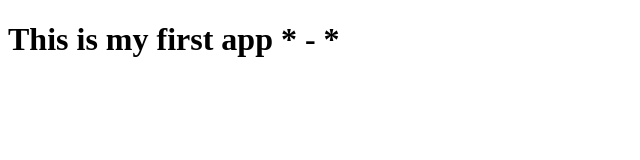
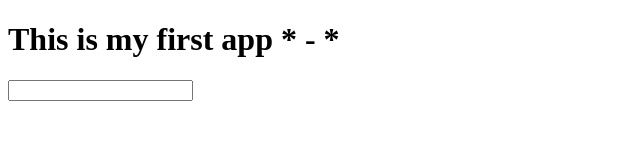
Before and after one commit to casso-it/appsample, a plain HTML site: page index.html in a window 1280 px wide. Shown: the whole page, without its empty margins (0-640 px from the left). Drawn offline with Linux system fonts and the light colour scheme.

Commit message:
login form was added

```diff
--- a/index.html
+++ b/index.html
@@ -7,5 +7,11 @@
 	<div>
 		<h1>This is my first app * - *</h1>
 	</div>
+
+	<div>
+		<form>
+			<input type="text" name="name">
+		</form>
+	</div>
 </body>
 </html>
```
Also changed, not shown: login.html (added).
